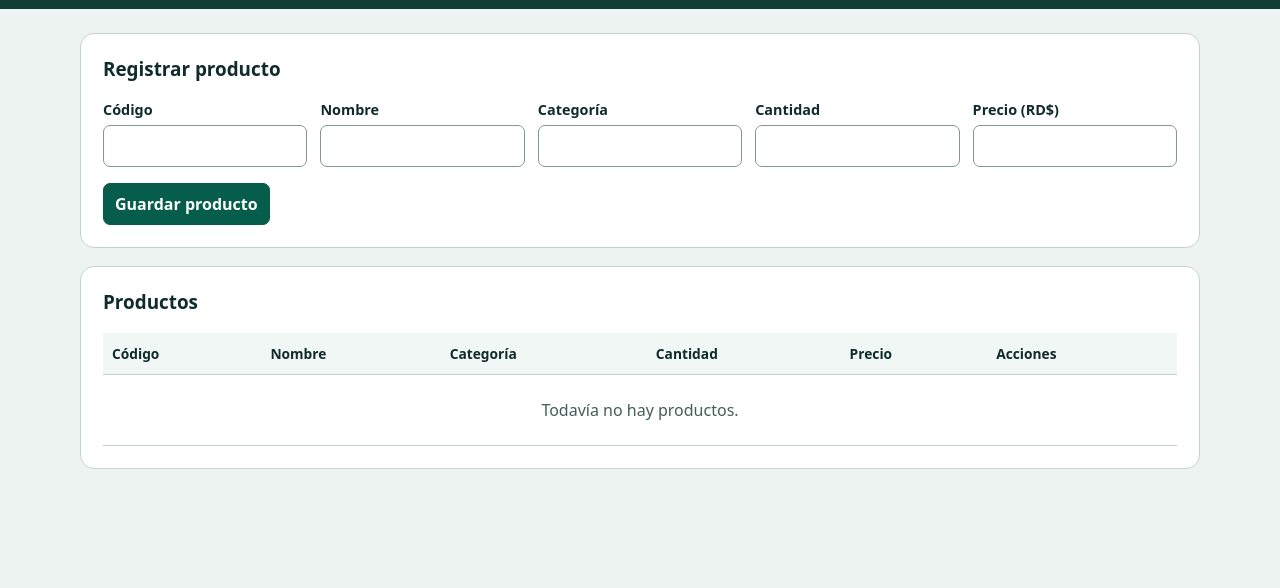
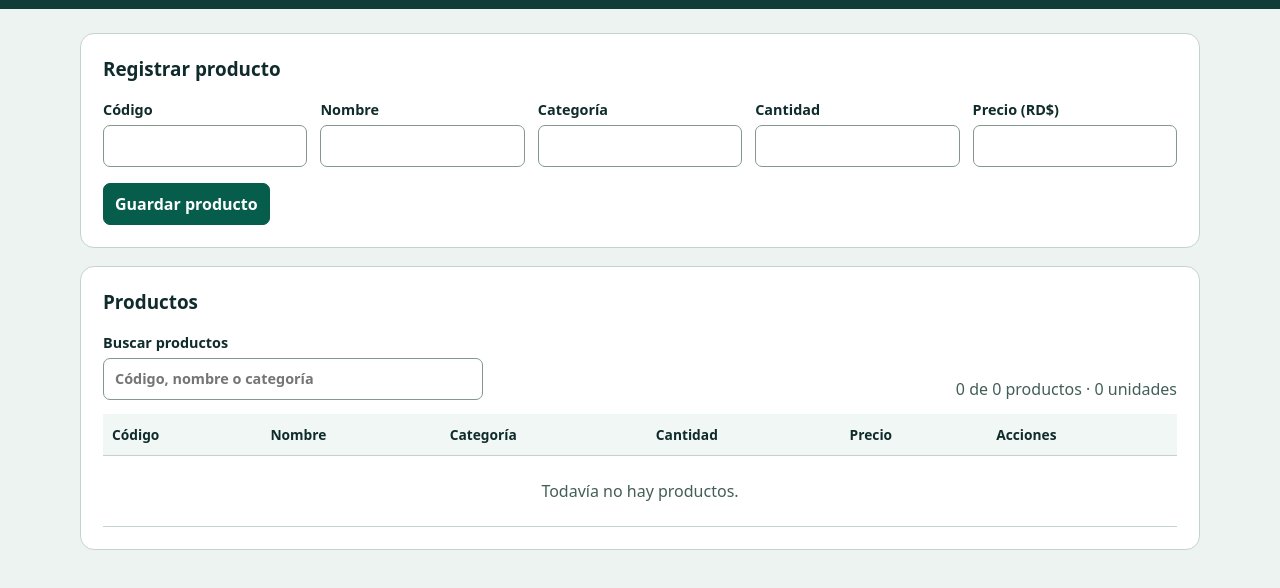
Before and after one commit to HanselElmaduro/inventario-git-flow, a plain HTML site: page index.html in a window 1280 px wide. Shown: the part 136-724 px from the top of the page. Drawn offline with Linux system fonts and the light colour scheme.

Commit message:
Incorpora búsqueda y resumen de existencias

```diff
--- a/app.js
+++ b/app.js
@@ -2,6 +2,9 @@
 
 const STORAGE_KEY = "inventario-productos-v1";
 const form = document.querySelector("#product-form");
+const search = document.querySelector("#search");
+const summary = document.querySelector("#summary");
+const number = new Intl.NumberFormat("es-DO");
 const tableBody = document.querySelector("#products");
 const currency = new Intl.NumberFormat("es-DO", { style: "currency", currency: "DOP" });
 const formTitle = document.querySelector("#form-title");
@@ -40,16 +43,30 @@ function saveProducts(updatedProducts) {
   return true;
 }
 
+function normalizeText(value) {
+  return value.toLocaleLowerCase("es").normalize("NFD").replace(/\p{M}/gu, "");
+}
+
 function renderProducts() {
+  const keyword = normalizeText(search.value.trim());
+  const visibleProducts = (products ?? []).filter(({ code, name, category }) =>
+    [code, name, category].some((value) => normalizeText(value).includes(keyword))
+  );
+  const units = visibleProducts.reduce((total, product) => total + product.quantity, 0);
+  summary.textContent = products === null ? "" :
+    `${number.format(visibleProducts.length)} de ${number.format(products.length)} productos · ${number.format(units)} unidades`;
   tableBody.replaceChildren();
-  if (!products?.length) {
+  if (!visibleProducts.length) {
     const cell = tableBody.insertRow().insertCell();
     cell.colSpan = 6;
     cell.className = "empty";
-    cell.textContent = products === null ? "Inventario no disponible." : "Todavía no hay productos.";
+    cell.textContent = "Inventario no disponible.";
+    if (products !== null) {
+      cell.textContent = products.length ? "No hay productos que coincidan." : "Todavía no hay productos.";
+    }
     return;
   }
-  for (const product of products) {
+  for (const product of visibleProducts) {
     const row = tableBody.insertRow();
     for (const value of [product.code, product.name, product.category, product.quantity, currency.format(product.price)]) {
       row.insertCell().textContent = value;
@@ -154,4 +171,5 @@ form.addEventListener("submit", (event) => {
   storeProduct(product);
 });
 
+search.addEventListener("input", renderProducts);
 renderProducts();
--- a/index.html
+++ b/index.html
@@ -43,6 +43,12 @@
     </section>
     <section class="panel" aria-labelledby="inventory-title">
       <h2 id="inventory-title">Productos</h2>
+      <div class="toolbar">
+        <label>Buscar productos
+          <input id="search" type="search" placeholder="Código, nombre o categoría">
+        </label>
+        <p id="summary" class="summary" aria-live="polite"></p>
+      </div>
       <div class="table-wrap" tabindex="0" role="region" aria-label="Tabla de inventario">
         <table aria-labelledby="inventory-title">
           <thead>
```
